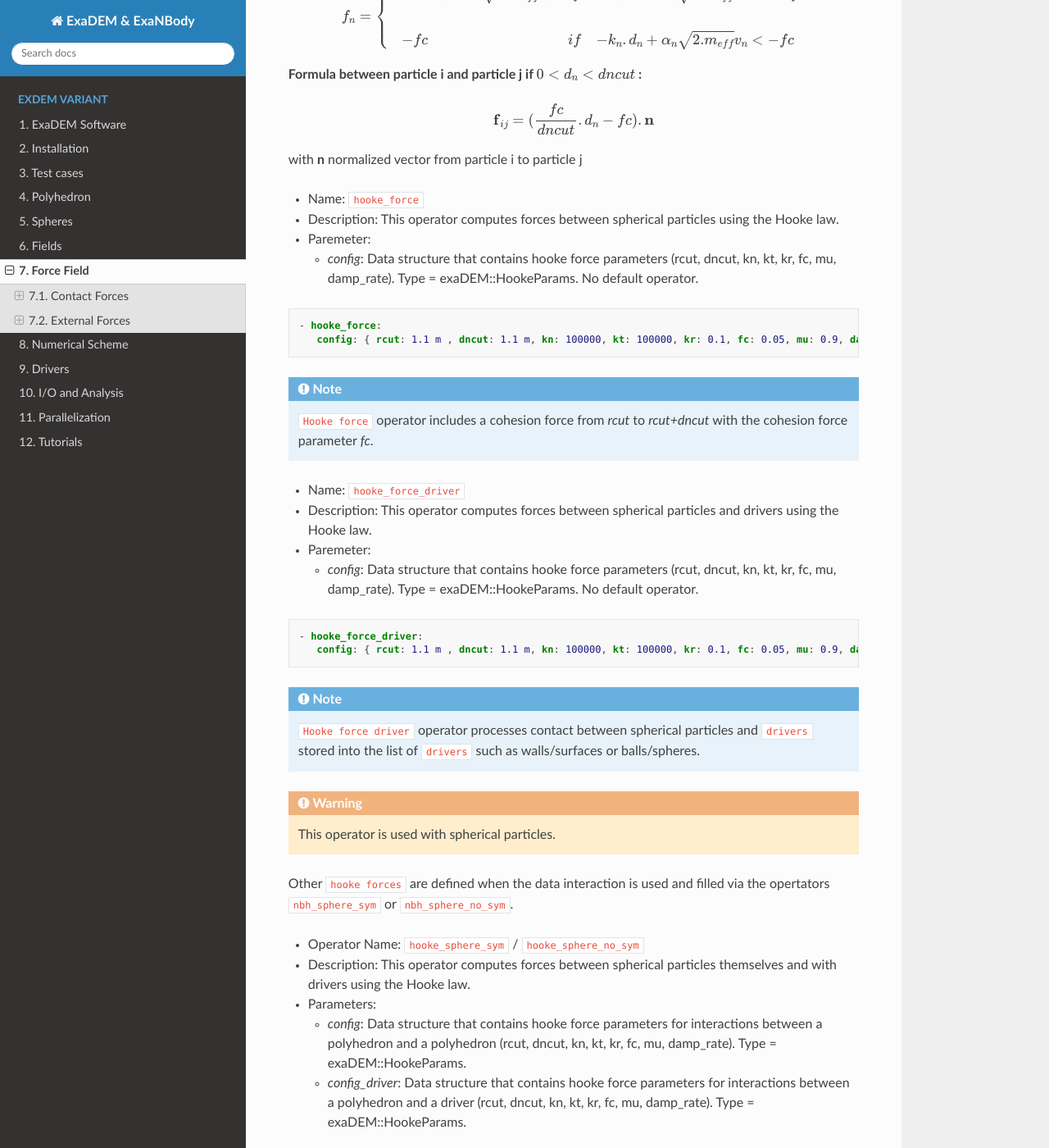
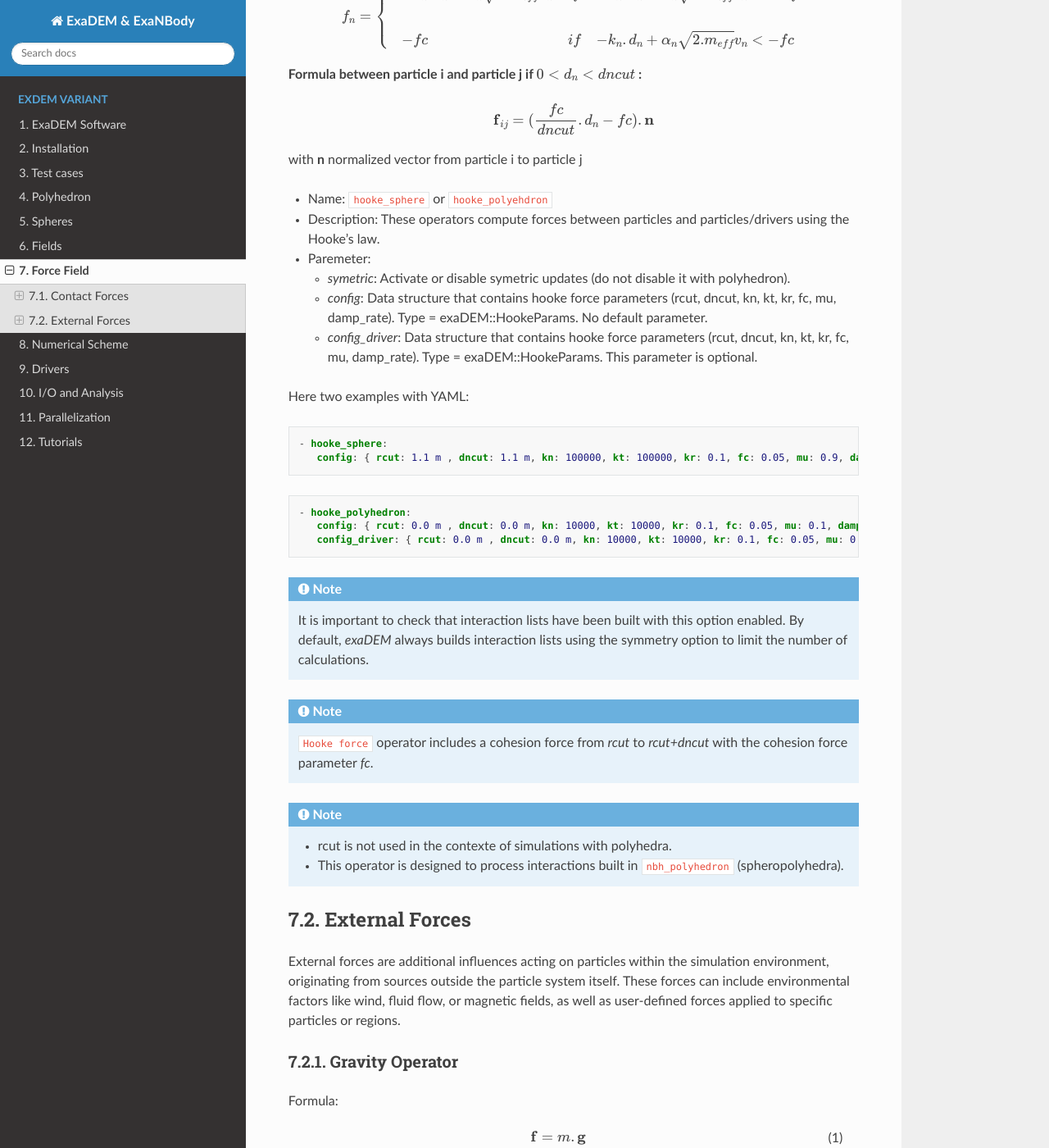
Before and after one commit to Collab4exaNBody/doc_exaDEM, a Sphinx documentation site: the page built from source/project_exaDEM/ForceField.rst, in a window 1280 px wide and 1400 px high, scrolled down 1781 px. Shown: the whole window at 82% size. Built offline with Sphinx 7.4.7 and the Read the Docs theme 2.0.0, drawn with Linux system fonts in a browser that asks for light colours; some of the changed text lies outside the part shown.

```diff
--- a/source/project_exaDEM/ForceField.rst
+++ b/source/project_exaDEM/ForceField.rst
@@ -93,66 +93,20 @@
 
 with **n** normalized vector from particle i to particle j
 
-* Name: ``hooke_force``
-* Description: This operator computes forces between spherical particles using the Hooke law.
+* Name: ``hooke_sphere`` or ``hooke_polyehdron``
+* Description: These operators compute forces between particles and particles/drivers using the Hooke's law.
 * Paremeter:
 
-  * `config`:  Data structure that contains hooke force parameters (rcut, dncut, kn, kt, kr, fc, mu, damp_rate). Type = exaDEM::HookeParams. No default operator.
+  * `symetric`: Activate or disable symetric updates (do not disable it with polyhedron).
+  * `config`:  Data structure that contains hooke force parameters (rcut, dncut, kn, kt, kr, fc, mu, damp_rate). Type = exaDEM::HookeParams. No default parameter.
+  * `config_driver`:  Data structure that contains hooke force parameters (rcut, dncut, kn, kt, kr, fc, mu, damp_rate). Type = exaDEM::HookeParams. This parameter is optional.
+
+Here two examples with YAML:
 
 .. code-block:: yaml
 
-   - hooke_force:
+   - hooke_sphere:
       config: { rcut: 1.1 m , dncut: 1.1 m, kn: 100000, kt: 100000, kr: 0.1, fc: 0.05, mu: 0.9, damp_rate: 0.9}
-
-.. note::
-
-  ``Hooke force`` operator includes a cohesion force from `rcut` to `rcut+dncut` with the cohesion force parameter `fc`.
-
-* Name: ``hooke_force_driver``
-* Description: This operator computes forces between spherical particles and drivers using the Hooke law.
-* Paremeter:
-
-  * `config`:  Data structure that contains hooke force parameters (rcut, dncut, kn, kt, kr, fc, mu, damp_rate). Type = exaDEM::HookeParams. No default operator.
-
-.. code-block:: yaml
-
-   - hooke_force_driver:
-      config: { rcut: 1.1 m , dncut: 1.1 m, kn: 100000, kt: 100000, kr: 0.1, fc: 0.05, mu: 0.9, damp_rate: 0.9}
-
-
-.. note::
-
-  ``Hooke force driver`` operator processes contact between spherical particles and ``drivers`` stored into the list of ``drivers`` such as walls/surfaces or balls/spheres.
-
-.. warning::
-
-  This operator is used with spherical particles.
-
-
-Other ``hooke forces`` are defined when the data interaction is used and filled via the opertators ``nbh_sphere_sym`` or ``nbh_sphere_no_sym``.
-
-* Operator Name: ``hooke_sphere_sym`` / ``hooke_sphere_no_sym``
-* Description: This operator computes forces between spherical particles themselves and with drivers using the Hooke law.
-* Parameters:
-
-  * `config`:  Data structure that contains hooke force parameters for interactions between a polyhedron and a polyhedron (rcut, dncut, kn, kt, kr, fc, mu, damp_rate). Type = exaDEM::HookeParams.
-  * `config_driver`:  Data structure that contains hooke force parameters for interactions between a polyhedron and a driver (rcut, dncut, kn, kt, kr, fc, mu, damp_rate). Type = exaDEM::HookeParams.
-
-.. code-block:: yaml
-
-   - hooke_sphere_sym:
-      config: { rcut: 0.0 m , dncut: 0.0 m, kn: 10000, kt: 10000, kr: 0.1, fc: 0.05, mu: 0.1, damp_rate: 0.9}
-      config_driver: { rcut: 0.0 m , dncut: 0.0 m, kn: 10000, kt: 10000, kr: 0.1, fc: 0.05, mu: 0.3, damp_rate: 0.9}
-
-* Operator Name: ``hooke_polyhedron``
-* Description: This operator computes forces between polyhedral particles themselves and with drivers using the Hooke law.
-* Parameters:
-
-  * `config`:  Data structure that contains hooke force parameters for interactions between a polyhedron and a polyhedron (rcut, dncut, kn, kt, kr, fc, mu, damp_rate). Type = exaDEM::HookeParams.
-  * `config_driver`:  Data structure that contains hooke force parameters for interactions between a polyhedron and a driver (rcut, dncut, kn, kt, kr, fc, mu, damp_rate). Type = exaDEM::HookeParams.
-
-``YAML`` example:
-
 
 .. code-block:: yaml
 
@@ -162,68 +116,16 @@
 
 .. note::
 
+  It is important to check that interaction lists have been built with this option enabled. By default, `exaDEM` always builds interaction lists using the symmetry option to limit the number of calculations.
+
+.. note::
+
+  ``Hooke force`` operator includes a cohesion force from `rcut` to `rcut+dncut` with the cohesion force parameter `fc`.
+
+.. note::
+
   - rcut is not used in the contexte of simulations with polyhedra.
   - This operator is designed to process interactions built in ``nbh_polyhedron`` (spheropolyhedra).
-
-Hooke Law Sphere - Driver Operators (legacy)
-^^^^^^^^^^^^^^^^^^^^^^^^^^^^^^^^^^^^^^^^^^^^
-
-.. warning::
-
-  These operators are destined to disappear with the factorization of drivers.
-
-* Name: ``rigid_surface``
-* Description: This operator computes forces between particles and a rigid surface (named wall in other operators) using the Hooke law.
-* Parameters:
-
-   * `damprate` : Parameter of the force law used to model contact rigid surface/sphere.
-   * `kn` : Parameter of the force law used to model contact rigid surface/sphere.
-   * `kr` : Parameter of the force law used to model contact rigid surface/sphere.
-   * `kt` : Parameter of the force law used to model contact rigid surface/sphere.
-   * `mu` : Parameter of the force law used to model contact rigid surface/sphere.
-   * `normal` : Normal vector of the rigid surface. No default value.
-   * `offset` : Offset from the origin (0,0,0) of the rigid surface. Default is 0.
-
-``YAML`` example:
-
-.. code-block:: yaml
-
-   - rigid_surface:
-      normal: [0,0,1]
-      offset: -1
-      kt: 80000
-      kn: 100000
-      kr : 0
-      mu: 0.9
-      damprate: 0.9
-
-* Operator Name: ``cylinder_wall``
-* Description: This operator computes forces for interactions beween particles and a cylinder.
-* Parameters:
-   * `damprate` : Parameter of the force law used to model contact cylinder/sphere.
-   * `kn` : Parameter of the force law used to model contact cylinder/sphere.
-   * `kr` : Parameter of the force law used to model contact cylinder/sphere.
-   * `kt` : Parameter of the force law used to model contact cylinder/sphere.
-   * `mu` : Parameter of the force law used to model contact cylinder/sphere.
-   * `radius` : The cylinder radius.
-   * `center` : The cylinder center.
-   * `axis` : Define the plan of the cylinder
-   * `cylinder_angular_velocity` : Angular velocity of the cylinder, default is 0 m.s-1
-
-``YAML`` example:
-
-.. code-block:: yaml
-
-  - cylinder_wall:
-     radius: 100
-     center: [50,50,50]
-     axis: [1,0,1]
-     cylinder_angular_velocity: [0,0.017,0]
-     kt: 80000
-     kn: 100000
-     kr : 0
-     mu: 0.3
-     damprate: 0.9
 
 External Forces
 ---------------
--- a/source/project_exaDEM/Tutorial.rst
+++ b/source/project_exaDEM/Tutorial.rst
@@ -86,6 +86,7 @@
  compute_force:
    - gravity_force
    - hooke_polyhedron:
+      symetric: true
       config: { rcut: 0.0 m , dncut: 0.0 m, kn: 10000, kt: 10000, kr: 0.0, fc: 0.0, mu: 0.1, damp_rate: 0.999}
       config_driver: { rcut: 0.0 m , dncut: 0.0 m, kn: 10000, kt: 10000, kr: 0.0, fc: 0.0, mu: 0.1, damp_rate: 0.999}
 
```
Also changed, not shown: source/project_exaDEM/Polyhedra.rst (+8 -0 lines).
